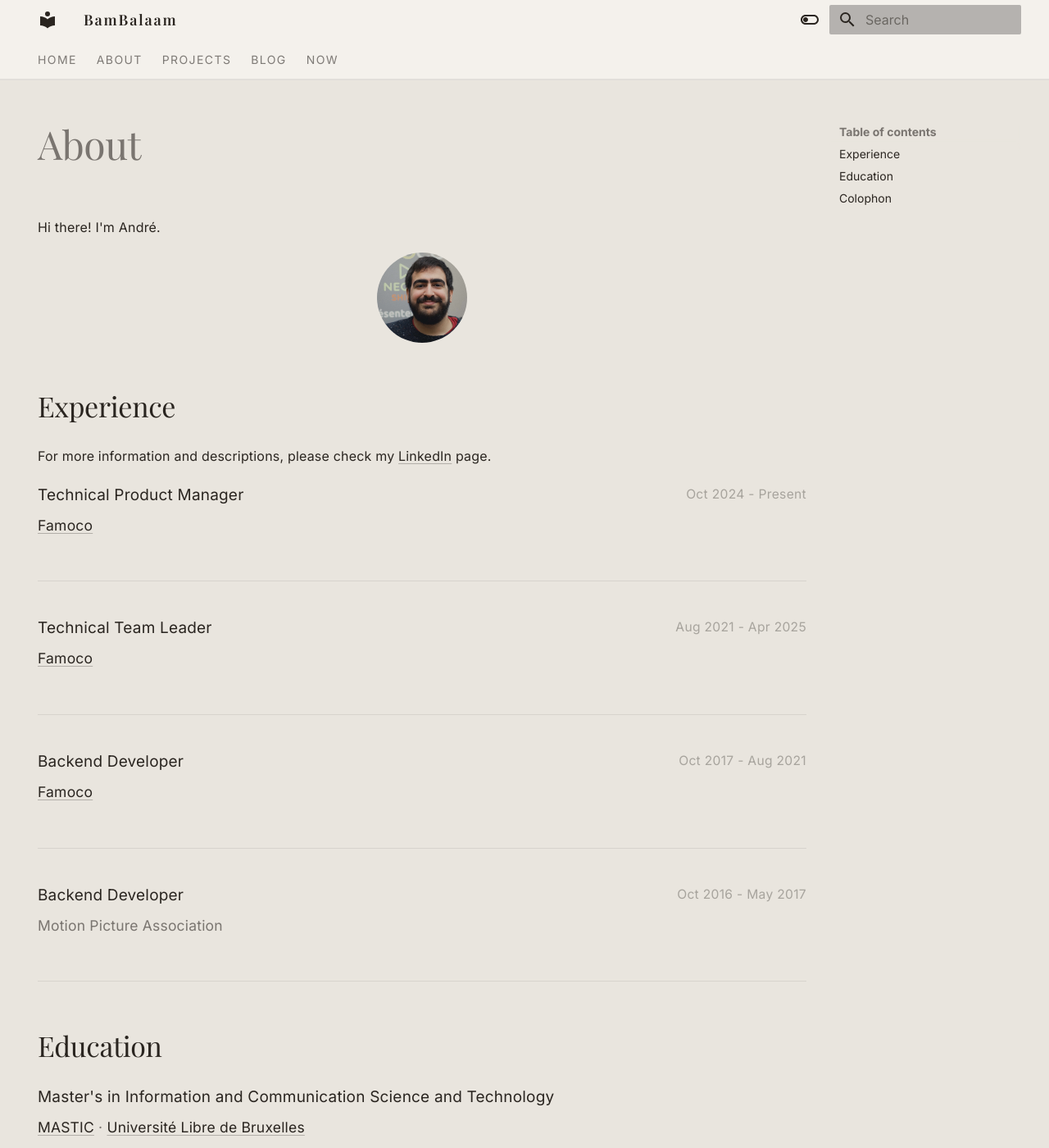
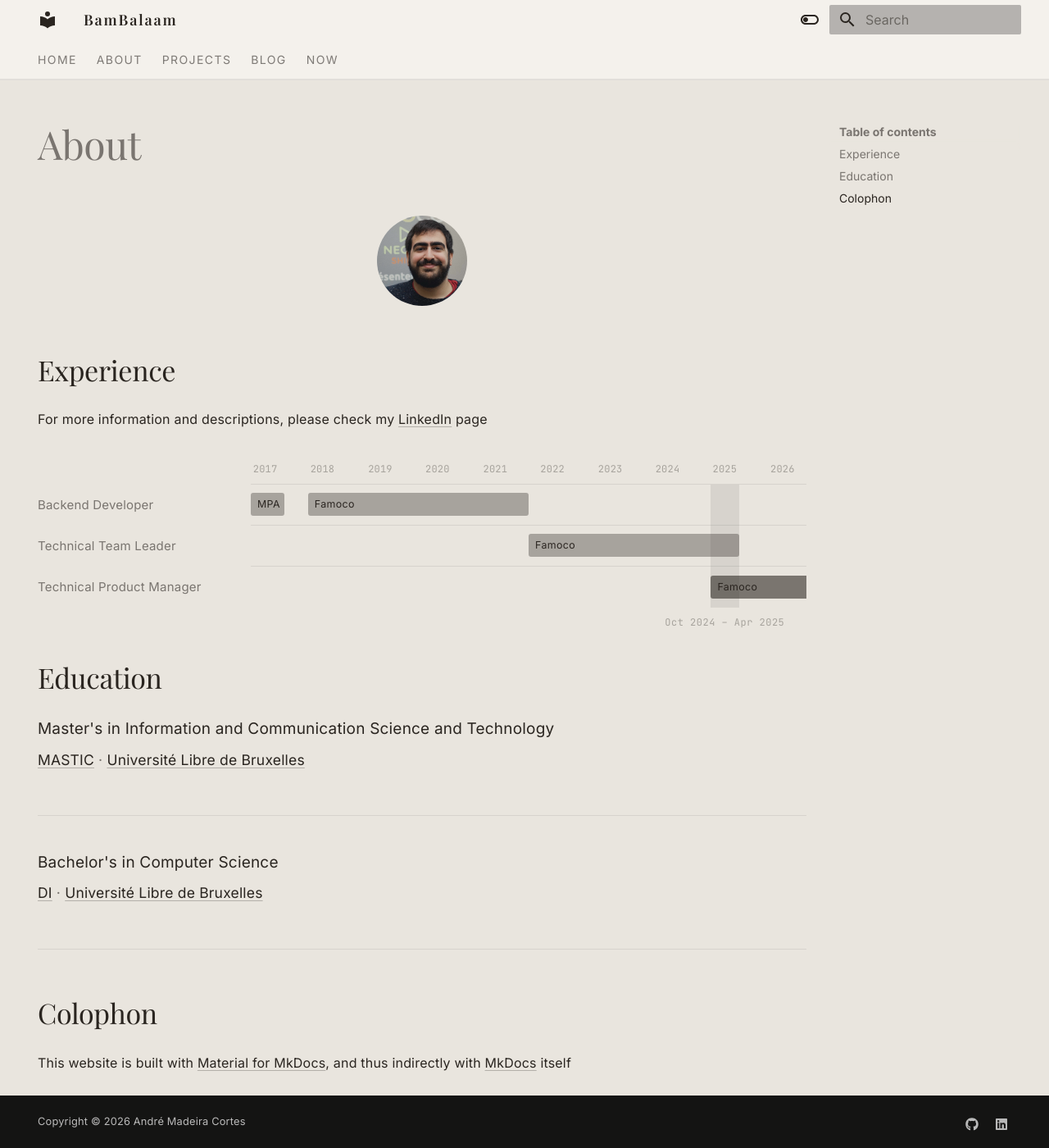
Before and after one commit to BamBalaam/bambalaam.github.io, an MkDocs documentation site: the page built from docs/about.md, in a window 1280 px wide and 1400 px high. Shown: the whole window at 82% size. Built offline with MkDocs 1.6.1 and Material for MkDocs 9.7.7, drawn with Linux system fonts in a browser that asks for light colours; some web fonts are replaced.

Commit message:
Transform experience into a gantt chart

```diff
--- a/docs/about.md
+++ b/docs/about.md
@@ -5,45 +5,53 @@ hide:
 
 # About
 
-Hi there! I'm André.
-
 ![Me](images/avatar.png){ .about-avatar }
 
 ## Experience
 
 For more information and descriptions, please check my
-<a href="https://www.linkedin.com/in/andremadeiracortes/" target="_blank">LinkedIn</a> page.
+<a href="https://www.linkedin.com/in/andremadeiracortes/" target="_blank">LinkedIn</a> page
 
-<div class="cv-entry">
-  <div>
-    <div class="cv-entry-title">Technical Product Manager</div>
-    <div class="cv-entry-org"><a href="https://famoco.com" target="_blank">Famoco</a></div>
+<div class="gantt-wrapper">
+  <div class="gantt">
+    <div class="gantt-labels">
+      <div class="gantt-label-spacer"></div>
+      <div class="gantt-label">Backend Developer</div>
+      <div class="gantt-label">Technical Team Leader</div>
+      <div class="gantt-label">Technical Product Manager</div>
+    </div>
+    <div class="gantt-tracks">
+      <div class="gantt-overlap-band" style="left:82.8%;width:5.1%;"></div>
+      <div class="gantt-axis">
+        <span class="gantt-year" style="left:2.6%">2017</span>
+        <span class="gantt-year" style="left:12.9%">2018</span>
+        <span class="gantt-year" style="left:23.3%">2019</span>
+        <span class="gantt-year" style="left:33.6%">2020</span>
+        <span class="gantt-year" style="left:44.0%">2021</span>
+        <span class="gantt-year" style="left:54.3%">2022</span>
+        <span class="gantt-year" style="left:64.7%">2023</span>
+        <span class="gantt-year" style="left:75.0%">2024</span>
+        <span class="gantt-year" style="left:85.3%">2025</span>
+        <span class="gantt-year" style="left:95.7%">2026</span>
+      </div>
+      <div class="gantt-track">
+        <div class="gantt-bar" style="left:0%;width:6.0%" title="Motion Picture Association · Oct 2016–May 2017"><span class="gantt-bar-label">MPA</span></div>
+        <div class="gantt-bar" style="left:10.3%;width:39.7%" title="Famoco · Oct 2017–Aug 2021"><span class="gantt-bar-label">Famoco</span></div>
+      </div>
+      <div class="gantt-track">
+        <div class="gantt-bar" style="left:50.0%;width:37.9%" title="Famoco · Aug 2021–Apr 2025"><span class="gantt-bar-label">Famoco</span></div>
+      </div>
+      <div class="gantt-track">
+        <div class="gantt-bar gantt-bar--current" style="left:82.8%;width:17.2%" title="Famoco · Oct 2024–Present"><span class="gantt-bar-label">Famoco</span></div>
+      </div>
+    </div>
   </div>
-  <div class="cv-entry-period">Oct 2024 - Present</div>
-</div>
-
-<div class="cv-entry">
-  <div>
-    <div class="cv-entry-title">Technical Team Leader</div>
-    <div class="cv-entry-org"><a href="https://famoco.com" target="_blank">Famoco</a></div>
+  <div class="gantt-footer">
+    <div class="gantt-footer-spacer"></div>
+    <div class="gantt-footer-track">
+      <span class="gantt-overlap-label" style="left:85.3%">Oct 2024 – Apr 2025</span>
+    </div>
   </div>
-  <div class="cv-entry-period">Aug 2021 - Apr 2025</div>
-</div>
-
-<div class="cv-entry">
-  <div>
-    <div class="cv-entry-title">Backend Developer</div>
-    <div class="cv-entry-org"><a href="https://famoco.com" target="_blank">Famoco</a></div>
-  </div>
-  <div class="cv-entry-period">Oct 2017 - Aug 2021</div>
-</div>
-
-<div class="cv-entry">
-  <div>
-    <div class="cv-entry-title">Backend Developer</div>
-    <div class="cv-entry-org">Motion Picture Association</div>
-  </div>
-  <div class="cv-entry-period">Oct 2016 - May 2017</div>
 </div>
 
 ## Education
@@ -67,4 +75,4 @@ For more information and descriptions, please check my
 ## Colophon
 
 This website is built with [Material for MkDocs](https://squidfunk.github.io/mkdocs-material/), and thus
-indirectly with [MkDocs](https://www.mkdocs.org/) itself.
+indirectly with [MkDocs](https://www.mkdocs.org/) itself
--- a/docs/stylesheets/extra.css
+++ b/docs/stylesheets/extra.css
@@ -209,6 +209,133 @@
   color: var(--md-default-fg-color) !important;
 }
 
+/* ===== EXPERIENCE GANTT ===== */
+
+.gantt-wrapper {
+  --gantt-label-width: 13rem;
+  margin-top: 1.5rem;
+}
+
+.gantt,
+.gantt-footer {
+  display: flex;
+}
+
+.gantt-labels,
+.gantt-footer-spacer {
+  flex-shrink: 0;
+  width: var(--gantt-label-width);
+}
+
+.gantt-labels {
+  padding-right: 1.25rem;
+  box-sizing: border-box;
+}
+
+.gantt-label-spacer {
+  height: 1.75rem;
+}
+
+.gantt-label {
+  height: 2.5rem;
+  display: flex;
+  align-items: center;
+  font-size: 0.75rem;
+  color: var(--md-default-fg-color--light);
+}
+
+.gantt-tracks {
+  position: relative;
+  flex: 1;
+  min-width: 0;
+}
+
+/* Overlap highlight band */
+.gantt-overlap-band {
+  position: absolute;
+  top: 1.75rem;
+  bottom: 0;
+  background: var(--md-default-fg-color--lightest);
+  pointer-events: none;
+  z-index: 0;
+}
+
+/* Year axis */
+.gantt-axis {
+  position: relative;
+  height: 1.75rem;
+  border-bottom: 1px solid var(--md-default-fg-color--lightest);
+}
+
+.gantt-year {
+  position: absolute;
+  bottom: 0.3rem;
+  font-size: 0.6rem;
+  font-family: var(--md-code-font);
+  color: var(--md-default-fg-color--lighter);
+  transform: translateX(-50%);
+  user-select: none;
+}
+
+/* Track rows */
+.gantt-track {
+  position: relative;
+  height: 2.5rem;
+  border-bottom: 1px solid var(--md-default-fg-color--lightest);
+  z-index: 1;
+}
+
+.gantt-track:last-child {
+  border-bottom: none;
+}
+
+/* Bars */
+.gantt-bar {
+  position: absolute;
+  top: 50%;
+  transform: translateY(-50%);
+  height: 1.4rem;
+  border-radius: 3px;
+  background: var(--md-default-fg-color--lighter);
+  display: flex;
+  align-items: center;
+  overflow: hidden;
+}
+
+.gantt-bar--current {
+  background: var(--md-default-fg-color--light);
+  border-radius: 3px 0 0 3px;
+}
+
+.gantt-bar-label {
+  font-size: 0.62rem;
+  padding: 0 0.4rem;
+  white-space: nowrap;
+  overflow: hidden;
+  color: var(--md-default-fg-color);
+  letter-spacing: 0.03em;
+}
+
+/* Overlap label below the chart */
+.gantt-footer {
+  margin-top: 0.4rem;
+}
+
+.gantt-footer-track {
+  position: relative;
+  flex: 1;
+}
+
+.gantt-overlap-label {
+  position: absolute;
+  font-size: 0.6rem;
+  font-family: var(--md-code-font);
+  color: var(--md-default-fg-color--lighter);
+  transform: translateX(-50%);
+  letter-spacing: 0.04em;
+  white-space: nowrap;
+}
+
 /* ===== ABOUT PAGE ===== */
 
 .about-avatar {
```
